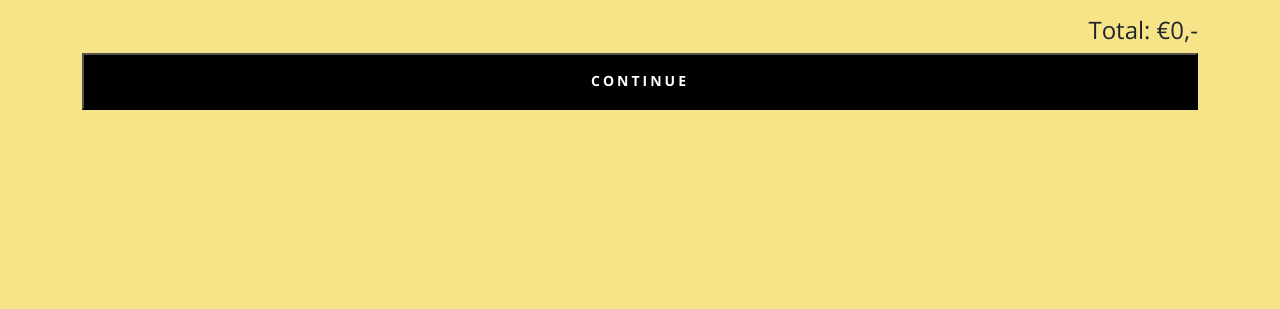
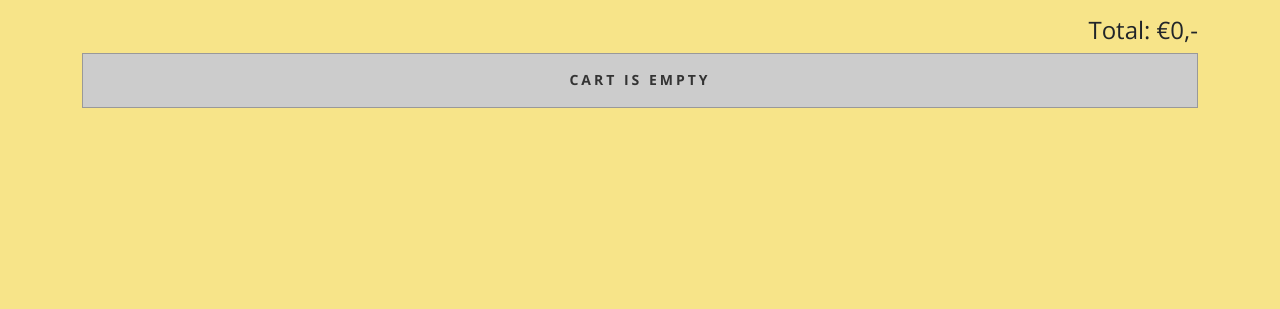
Before and after one commit to Tayam-El-Jebari/RecipeBox, a PHP site: page /cart in a window 1280 px wide. Shown: the part 267-576 px from the top of the page. Run offline with PHP 8.4, Linux system fonts and the light colour scheme; data that the repository does not hold is empty; some libraries are stand-ins or nearby versions.

Commit message:
Added api, completed cart
Need to: when logout still save cart

```diff
--- a/app/controllers/cartcontroller.php
+++ b/app/controllers/cartcontroller.php
@@ -20,52 +20,64 @@ class CartController extends Controller
     {
         $jsonData = file_get_contents('php://input');
         $data = json_decode($jsonData, true);
-        $response = array(
-            'status' => 1,
+
+        $response = [
+            'status' => 0,
             'message' => 'cart is empty! please go to products and press "add to cart"',
             'products' => null
-        );
+        ];
+
         try {
-            if (isset($data["cart"])  && is_array($data["cart"])) {
-                $cartItems = $this->cartService->getCart($data["cart"]);
-                $response['products'] = $cartItems;
+            if (isset($data["cart"]) && is_array($data["cart"])) {
+                $getCartItemsResult = $this->cartService->getCart($data["cart"]);
+
+                if (!empty($getCartItemsResult['items'])) {
+                    $response['products'] = $getCartItemsResult['items'];
+                    $response['message'] = $getCartItemsResult['message'];
+                    //status of 1 means cart loaded succesfully, 2 means cart loaded succesfully AND user is logged in
+                    $response['status'] = isset($_SESSION['userID']) ? 2 : 1;
+                }
             } else {
-                $repsonse['message'] = "It seems the cart data has been corrupted. Please try clearing browser cache and refreshing.";
+                $response['message'] = "It seems the cart data has been corrupted. Please try clearing browser cache and refreshing.";
             }
         } catch (ErrorException $e) {
-            $response['status'] = 0;
             $response['message'] = $e->getMessage();
         }
-        if ($response['products'] == null) {
-            $response['status'] = 0;
-        }
+
         echo json_encode($response);
     }
     public function processPayment()
     {
-        session_start();
+        if (session_status() == PHP_SESSION_NONE) {
+            session_start();
+        }
 
         $response = [
+            //retrieving information error
             'status' => 0,
-            'message' => 'Please login first to continue.',
+            'message' => 'Something went wrong while processing. Please try again later',
         ];
 
-        if (isset($_SESSION['user_id'])) {
+        if (isset($_SESSION['userID'])) {
             $jsonData = file_get_contents('php://input');
             $data = json_decode($jsonData, true);
 
             try {
                 if (isset($data["cart"]) && is_array($data["cart"])) {
-                    $this->cartService->storeUserCart($_SESSION['user_id'], $data["cart"]);
+                    $this->cartService->storeUserCart($_SESSION['userID'], $data["cart"]);
 
                     $response['status'] = 1;
-                    $response['message'] = 'Payment processed successfully.';
+                    $response['message'] = 'Payment processed successfully! You can now view the order status on your personal page';
                 } else {
                     $response['message'] = 'Invalid or corrupted cart data.';
                 }
             } catch (ErrorException $e) {
                 $response['message'] = $e->getMessage();
             }
+        } else{
+            //user isn't logged in
+            $response['status'] = 2;
+            $response['message'] = 'Please login first to continue.';
         }
 
         echo json_encode($response);
--- a/app/public/css/cart/cart.css
+++ b/app/public/css/cart/cart.css
@@ -7,3 +7,9 @@ td img{
     margin-bottom: 16px;
     object-position: 0% 20%;
 }
+.icon-link:disabled,
+.icon-link[disabled]{
+  border: 1px solid #999999;
+  background-color: #cccccc !important;
+  color: #333 !important;
+}
--- a/app/public/js/cart/cart.js
+++ b/app/public/js/cart/cart.js
@@ -3,6 +3,7 @@ document.addEventListener('DOMContentLoaded', function () {
     const totalElement = document.getElementById('total');
     alertMessage.classList.remove('alert-success');
     alertMessage.classList.add('alert-danger');
+    const continueButton = document.getElementById("continueButton");
 
 
 
@@ -16,19 +17,27 @@ document.addEventListener('DOMContentLoaded', function () {
         })
     }).then(response => response.json())
         .then(data => {
-            if (data.status === 1 && data['products'] !== null) {
+            if ((data.status === 1 || data.status === 2) && data['products'] !== null) {
+                continueButton.innerHTML = "PLEASE LOGIN FIRST TO CONTINUE";
                 updateSessionStorageCart(data['products']);
                 displayCart(data['products']);
+                if(data.status === 2){
+                    configureContinueButton();
+                }
+                if(data['message'] != ''){
+                    showAlertMessage(data['message']);
+                }
             }
             else {
-                alertMessage.classList.remove('d-none');
-                alertMessage.innerHTML = data.message;
+                showAlertMessage(data['message']);
+            }if( data['products'] === null){
+                updateSessionStorageCart([]);
             }
 
         })
         .catch(error => {
-            alertMessage.classList.remove('d-none');
-            alertMessage.innerHTML = "Something went wrong loading cart! Please try again later";
+            showAlertMessage("It seems like loading the cart failed. We fixed the issue for you, but sadly it does mean the data in the cart is lost. We apologize for any inconvenience.");
+            sessionStorage.removeItem('cart')
         });
 
     function updateSessionStorageCart(products) {
@@ -40,7 +49,6 @@ document.addEventListener('DOMContentLoaded', function () {
                 quantity: product["quantity"]
             });
         });
-
         sessionStorage.setItem('cart', JSON.stringify(updatedCart));
     }
 
@@ -104,6 +112,7 @@ document.addEventListener('DOMContentLoaded', function () {
 
         return [productImage, productName, productPrice, quantity, removeButton, subtotal];
     }
+
     function createAndAppendTd(content) {
         const td = document.createElement('td');
         td.appendChild(content);
@@ -154,4 +163,48 @@ document.addEventListener('DOMContentLoaded', function () {
 
         return total;
     }
+
+    function configureContinueButton(){
+        continueButton.disabled = false;
+        continueButton.innerHTML = "CONTINUE";
+        continueButton.addEventListener('click', (event) => {
+            processPayment();
+        });
+    }
+
+    function processPayment(){
+        fetch('cart/processPayment', {
+            method: 'POST',
+            headers: {
+                'Content-Type': 'application/json'
+            },
+            body: JSON.stringify({
+                cart: JSON.parse(sessionStorage.getItem('cart') || '[]'),
+            })
+        }).then(response => response.json())
+            .then(data => {
+                alertMessage.classList.remove('d-none');
+                if (data.status === 1) {
+                    alertMessage.classList.remove('alert-danger');
+                    alertMessage.classList.add('alert-success');
+                    deleteAllCartItems();
+                }
+                showAlertMessage(data.message);
+            })
+            .catch(error => {
+                showAlertMessage("It seems like loading the cart failed. We fixed the issue for you, but sadly it does mean the data in the cart is lost. We apologize for any inconvenience." +error.message);
+                sessionStorage.removeItem('cart')
+            });
+    }
+    function showAlertMessage(stringMessage){
+        alertMessage.classList.remove('d-none');
+        alertMessage.innerHTML = stringMessage;
+    }
+    function deleteAllCartItems(){
+        const cartItems = document.querySelectorAll('.cart-item');
+        cartItems.forEach(item => item.remove());
+        sessionStorage.setItem('cart', JSON.stringify([]));
+        updateTotal([])
+    }
+
 });
--- a/app/public/js/main.js
+++ b/app/public/js/main.js
@@ -1,4 +1,5 @@
 const params = window.location.pathname.split("/");
+const alert = document.getElementById("alertModal");
 
 function setStyle(foldername, styleName) {
   var style = document.createElement('link');
@@ -36,8 +37,13 @@ document.querySelectorAll('.quantity-box').forEach(quantityBox => {
 });
 
 
+try{
+  var cart = JSON.parse(sessionStorage.getItem('cart')) || [];
+}catch{
+  openAddToCartModal("It seems like loading the cart failed. We fixed the issue for you, but sadly it does mean the data in the cart is lost. We apologize for any inconvenience.", false)
+  var cart = []
+}
 
-let cart = JSON.parse(sessionStorage.getItem('cart')) || [];
 
 function addToCart(productId, quantity, productName) {
   quantity = Math.max(quantity, 1);
@@ -62,11 +68,9 @@ function addToCart(productId, quantity, productName) {
 
   openAddToCartModal(productName + " has been sucessfully added to cart " + encodeHTML(quantity) +" time(s)", true)
   sessionStorage.setItem('cart', JSON.stringify(cart));
-  console.log(cart);
 }
 }
 function openAddToCartModal(message, success) {
-  const alert = document.getElementById("alert");
   alert.innerHTML = message;
   if(!success){
     alert.classList.remove("alert-success")
--- a/app/repositories/productrepository.php
+++ b/app/repositories/productrepository.php
@@ -152,7 +152,7 @@ public function checkIfCartItemExists($userId, $item)
     try {
         $stmt = $this->connection->prepare("SELECT cartId FROM userCarts WHERE userId = ? AND mealId = ?");
         $stmt->execute([$userId, $item->getProduct()->getProductId()]);
-        return $stmt->fetch(PDO::FETCH_ASSOC);
+        return !empty($stmt->fetch(PDO::FETCH_ASSOC));
     } catch (PDOException $e) {
         throw new ErrorException("Error checking cart item: " . $e->getMessage());
     }
@@ -160,7 +160,7 @@ public function checkIfCartItemExists($userId, $item)
 public function updateUserCartItem($userId, $item)
 {
     try {
-        $stmt = $this->connection->prepare("UPDATE userCarts SET isPaid = 1, quantity = ? WHERE userId = ? AND mealId = ?");
+        $stmt = $this->connection->prepare("UPDATE userCarts SET isPaid = 1, quantity = quantity + ? WHERE userId = ? AND mealId = ?");
         $stmt->execute([$item->getQuantity(), $userId, $item->getProduct()->getProductId()]);
     } catch (PDOException $e) {
         throw new ErrorException("Error updating cart item: " . $e->getMessage());
--- a/app/routers/patternrouter.php
+++ b/app/routers/patternrouter.php
@@ -12,6 +12,11 @@ class PatternRouter
 
     public function route($uri)
     {
+        $api = false;
+        if (str_starts_with($uri, "api/")) {
+            $uri = substr($uri, 4);
+            $api = true;
+        }
 
         $uri = $this->stripParameters($uri);
 
@@ -29,8 +34,11 @@ class PatternRouter
         }
         $methodName = $explodedUri[1];
 
+        // load the file with the controller class
         $filename = __DIR__ . '/../controllers/' . $controllerName . '.php';
-
+        if ($api) {
+            $filename = __DIR__ . '/../api/controllers/' . $controllerName . '.php';
+        }
         if (file_exists($filename)) {
             require($filename);
             try {
--- a/app/services/accountservice.php
+++ b/app/services/accountservice.php
@@ -46,7 +46,6 @@ class AccountService
     }
     public function logout()
     {
-        //if user somehow tries to log out when user has no session. This prevents crash
         if (session_status() == PHP_SESSION_NONE) {
             session_start();
         }
--- a/app/services/cartservice.php
+++ b/app/services/cartservice.php
@@ -12,6 +12,7 @@ class CartService
     public function getCart($cart)
     {
         $cartItems = [];
+        $notFoundCount = 0;
 
         foreach ($cart as $item) {
             $quantity = $this->updateQuantity($item['quantity']);
@@ -20,29 +21,39 @@ class CartService
                 $order = new Order($this->repository->getOne($productId), $quantity);
                 if ($order->getProduct()->getProductId() !== null) {
                     $cartItems[] = $order;
+                } else {
+                    $notFoundCount++;
                 }
             }
         }
-
-        return $cartItems;
+        if($notFoundCount > 0){
+            $message = "{$notFoundCount} of the cart items are no longer being sold or are not available at the moment and have not been added to the cart." ;
+        }else{
+            $message = "";
+        }
+        return ['items' => $cartItems, 'message' => $message];
     }
     public function storeUserCart($userId, $cart)
     {
-
         foreach ($cart as $item) {
             $quantity = $this->updateQuantity($item['quantity']);
+            $cartItem = new Order(new MealProduct, $quantity);
+            $cartItem->getProduct()->setProductId($item["id"]);
             //prevents storage of items with quantity of 0 or below
-            if( $quantity)
-            {
-                if ($this->repository->checkIfCartItemExists($userId, $item)) {
-                    $this->repository->updateUserCartItem($userId, $item);
-                } else {
-                    $this->repository->storeUserCartItem($userId, $item);
+            if ($quantity > 0) {
+                if ($this->repository->checkIfCartItemExists($userId, $cartItem)) {
+                    $this->repository->updateUserCartItem($userId, $cartItem);
+
+                } else
+                {
+                    $this->repository->storeUserCartItem($userId, $cartItem);
+
                 }
             }
         }
     }
-    private function updateQuantity($quantity){
+    private function updateQuantity($quantity)
+    {
         if ($quantity > 20) {
             $quantity = 20;
         }
--- a/app/views/cart/index.php
+++ b/app/views/cart/index.php
@@ -19,7 +19,7 @@
         </table>
         <div class="text-end">
             <h4 id="total">Total: <span>€0,-</span></h4>
-            <button class ="icon-link add-to-cart-btn">Continue</button>
+            <button class ="icon-link add-to-cart-btn" id="continueButton"disabled>CART IS EMPTY</button>
         </div>
     </div>
     <script src="/js/cart/cart.js"></script>
--- a/app/views/home/index.php
+++ b/app/views/home/index.php
@@ -71,7 +71,7 @@
     <div class="modal-dialog modal-dialog-centered" role="document">
       <div class="modal-content">
         <div class="modal-body">
-          <div class="alert alert-success margin-top" id="alert" role="alert">
+          <div class="alert alert-success margin-top" id="alertModal" role="alert">
 
           </div>
         </div>
--- a/app/views/products/index.php
+++ b/app/views/products/index.php
@@ -73,7 +73,7 @@
   <div class="modal-dialog modal-dialog-centered" role="document">
     <div class="modal-content">
       <div class="modal-body">
-      <div class="alert alert-success margin-top" id="alert" role="alert">
+      <div class="alert alert-success margin-top" id="alertModal" role="alert">
 
       </div>
       </div>
--- a/app/views/products/productDetailPage.php
+++ b/app/views/products/productDetailPage.php
@@ -126,7 +126,7 @@
   <div class="modal-dialog modal-dialog-centered" role="document">
     <div class="modal-content">
       <div class="modal-body">
-      <div class="alert alert-success margin-top" id="alert" role="alert">
+      <div class="alert alert-success margin-top" id="alertModal" role="alert">
 
       </div>
       </div>
```
Also changed, not shown: app/api/controllers/allproductscontroller.php (added, +24 -0 lines).
